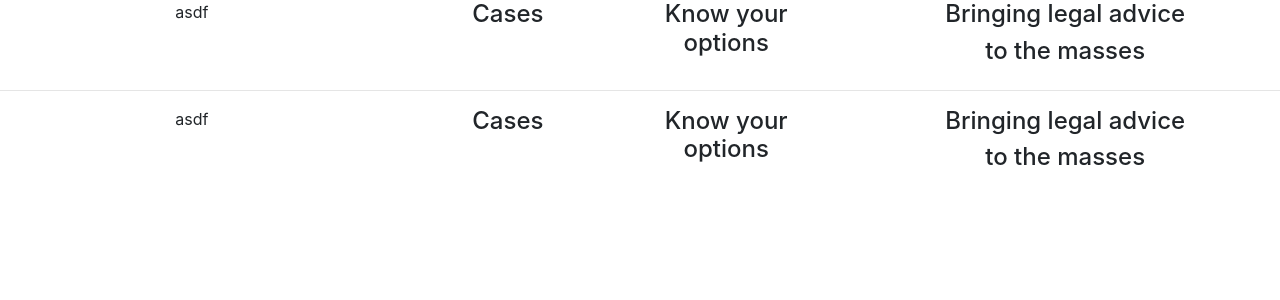
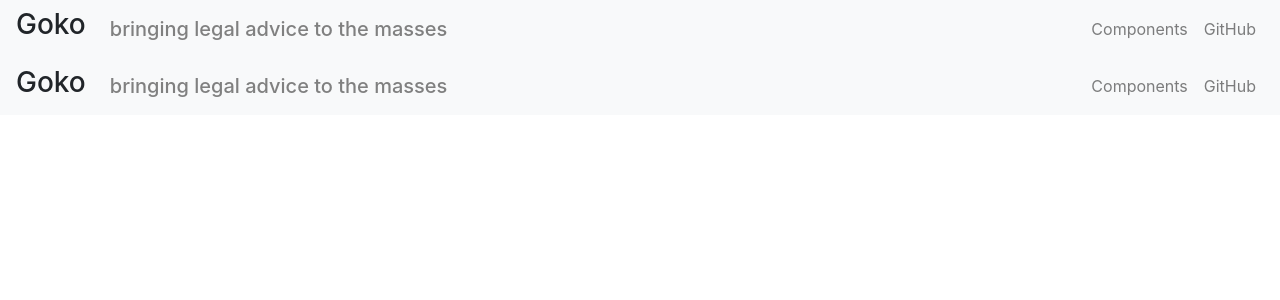
Before and after one commit to chikchengyao/legal-matrix, a React (Create React App) app: page / in a window 1280 px wide. Shown: the top 300 px of the page. Built offline with nearby package versions, Linux system fonts and the light colour scheme.

Commit message:
Make navbar

```diff
--- a/src/App.js
+++ b/src/App.js
@@ -10,7 +10,6 @@ class App extends Component {
                 <Router>
                     <div>
                         <NavigationBar/>
-                        <hr/>
                         <Switch>
                             <Route exact path="/" component={NavigationBar}/>
                         </Switch>
--- a/src/components/navbar/Navbar.css
+++ b/src/components/navbar/Navbar.css
@@ -1,7 +1,4 @@
-.navigation-bar {
-    background-color: white;
+.sub-brand {
+    color: gray;
+    alignment-baseline: bottom;
 }
-
-h2 {
-    font-family: Athelas;
-}
--- a/src/components/navbar/Navbar.js
+++ b/src/components/navbar/Navbar.js
@@ -1,35 +1,67 @@
 import React, {Component} from 'react';
-import { Row, Col } from 'reactstrap';
+import {
+    Collapse,
+    Navbar,
+    NavbarToggler,
+    Nav,
+    NavItem,
+    NavLink,
+} from 'reactstrap';
 import "./Navbar.css"
 
-class Navbar extends Component {
+class NavigationBar extends Component {
+    constructor(props) {
+        super(props);
+
+        this.toggle = this.toggle.bind(this);
+        this.state = {
+            isOpen: false
+        };
+    }
+    toggle() {
+        this.setState({
+            isOpen: !this.state.isOpen
+        });
+    }
     render() {
         return (
-            <div className="navigation-bar">
-                <Row >
-                    <Col>
-                        asdf
-                    </Col>
-                    <Col md="2">
-                        <h4>Cases</h4>
-                    </Col>
-                    <Col md="2">
-                        <h4>Know your options</h4>
-                    </Col>
-                    <Col md="auto">
-                        <Row>
-                            <Col xs="12">
-                                <h4>Bringing legal advice</h4>
-                            </Col>
-                            <Col xs="12">
-                                <h4>to the masses</h4>
-                            </Col>
-                        </Row>
-                    </Col>
-                </Row>
+            <div>
+                <Navbar color="light" light expand="md">
+                    <h3 href="/">Goko</h3>
+                    <span className={"ml-4"}/>
+                    <h5 className="sub-brand mb-0">bringing legal advice to the masses</h5>
+                    <NavbarToggler onClick={this.toggle} />
+                    <Collapse isOpen={this.state.isOpen} navbar>
+                        <Nav className="ml-auto" navbar>
+                            <NavItem>
+                                <NavLink href="/components/">Components</NavLink>
+                            </NavItem>
+                            <NavItem>
+                                <NavLink href="https://github.com/reactstrap/reactstrap">GitHub</NavLink>
+                            </NavItem>
+                            {/*<UncontrolledDropdown nav inNavbar>*/}
+                                {/*<DropdownToggle nav caret>*/}
+                                    {/*Options*/}
+                                {/*</DropdownToggle>*/}
+                                {/*<DropdownMenu right>*/}
+                                    {/*<DropdownItem>*/}
+                                        {/*Option 1*/}
+                                    {/*</DropdownItem>*/}
+                                    {/*<DropdownItem>*/}
+                                        {/*Option 2*/}
+                                    {/*</DropdownItem>*/}
+                                    {/*<DropdownItem divider />*/}
+                                    {/*<DropdownItem>*/}
+                                        {/*Reset*/}
+                                    {/*</DropdownItem>*/}
+                                {/*</DropdownMenu>*/}
+                            {/*</UncontrolledDropdown>*/}
+                        </Nav>
+                    </Collapse>
+                </Navbar>
             </div>
         );
     }
 }
 
-export default Navbar;
+export default NavigationBar;
```
